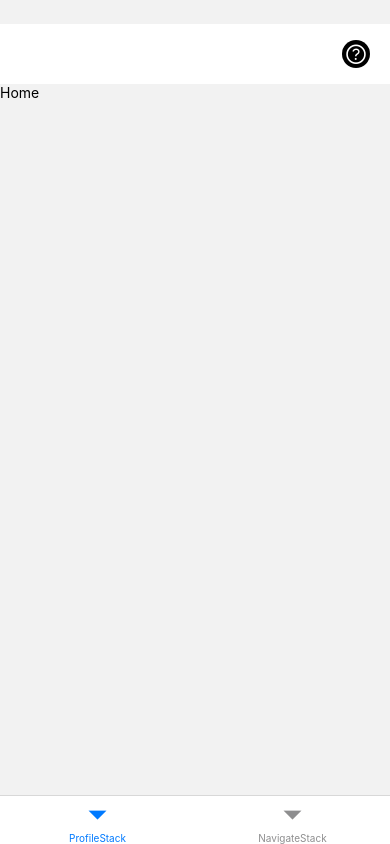
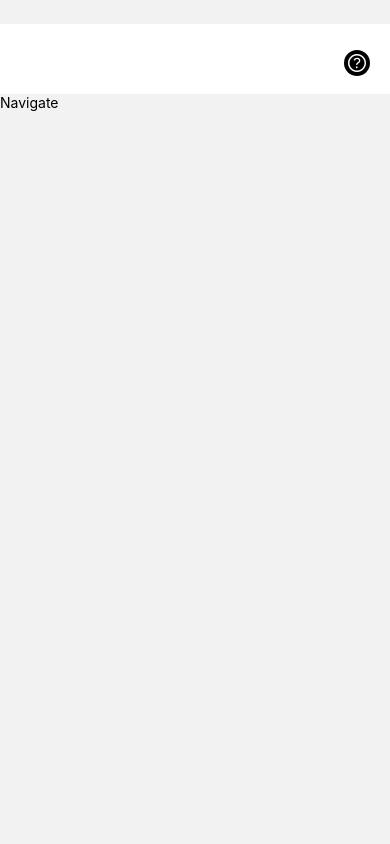
Before and after one commit to sirlucasm/app-acessibilidade, a React Native app: screen /Navigate in a window 390 px wide. Built offline with nearby package versions, Linux system fonts and the light colour scheme; grey boxes are pictures that could not be loaded.

Commit message:
fix: fixed routes structure and changed components structure
Signed-off-by: Lucas Matheus <lucasmatheus2021@gmail.com>

```diff
--- a/src/components/organisms/topHeader.tsx
+++ b/src/components/TopHeader/index.tsx
@@ -11,10 +11,11 @@ const Image = styled.Image`
 const QuestionBtn = styled.TouchableOpacity`
   background-color: ${BLACK};
   border-radius: 50px;
-  width: 28px;
-  height: 28px;
+  width: 26px;
+  height: 26px;
   justify-content: center;
   align-items: center;
+  top: 4px;
 `;
 
 const QuestionBtnArea = styled.View`
@@ -27,7 +28,7 @@ const Div = styled.View`
   justify-content: space-between;
   padding: 0 20px;
   background-color: #fff;
-  height: 60px;
+  height: 70px;
   align-items: center;
 `;
 
@@ -40,8 +41,8 @@ export const TopHeader = () => {
         resizeMode="contain"
       />
       <QuestionBtnArea>
-        <QuestionBtn>
-          <Ionicons name="help-circle-outline" size={26} color={WHITE} />
+        <QuestionBtn activeOpacity={.7}>
+          <Ionicons name="help-circle-outline" size={24} color={WHITE} />
         </QuestionBtn>
       </QuestionBtnArea>
       <StatusBar backgroundColor={WHITE} style='dark' />
--- a/src/components/organisms/header.tsx
+++ b/src/components/header.tsx
@@ -1,4 +1,4 @@
-import { Container } from "../atoms/container"
+import { Container } from "../styles/container"
 
 export const Header = () => {
   return (
--- a/src/navigations/app/stack.tsx
+++ b/src/navigations/app/stack.tsx
@@ -2,28 +2,20 @@ import { createStackNavigator } from '@react-navigation/stack';
 
 import Profile from '../../screens/app/profile';
 import Navigate from '../../screens/app/navigate';
+import { AppTab } from './tab';
 
 const Stack = createStackNavigator();
 
-export const ProfileStack = () => {
+export const AppStack = () => {
   return (
     <Stack.Navigator
+      initialRouteName='TabStack'
       screenOptions={{
         headerShown: false
       }}
     >
+      <Stack.Screen name="TabStack" component={AppTab} />
       <Stack.Screen name="Profile" component={Profile} />
-    </Stack.Navigator>
-  )
-}
-
-export const NavigateStack = () => {
-  return (
-    <Stack.Navigator
-      screenOptions={{
-        headerShown: false
-      }}
-    >
       <Stack.Screen name="Navigate" component={Navigate} />
     </Stack.Navigator>
   )
--- a/src/navigations/app/tab.tsx
+++ b/src/navigations/app/tab.tsx
@@ -1,5 +1,6 @@
 import { createBottomTabNavigator } from '@react-navigation/bottom-tabs';
-import { NavigateStack, ProfileStack } from './stack';
+import Navigate from '../../screens/app/navigate';
+import Profile from '../../screens/app/profile';
 
 const Tab = createBottomTabNavigator();
 
@@ -10,8 +11,8 @@ export const AppTab = () => {
         headerShown: false,
       }}
     >
-      <Tab.Screen name="ProfileStack" component={ProfileStack} />
-      <Tab.Screen name="NavigateStack" component={NavigateStack} />
+      <Tab.Screen name="ProfileTab" component={Profile} />
+      <Tab.Screen name="NavigateTab" component={Navigate} />
     </Tab.Navigator>
   );
 }
--- a/src/navigations/index.tsx
+++ b/src/navigations/index.tsx
@@ -1,12 +1,12 @@
 import { NavigationContainer } from "@react-navigation/native";
-import { AppTab } from "./app/tab";
+import { AppStack } from "./app/stack";
 import { AuthStack } from "./auth";
 
 const Navigation = () => {
   return (
     <NavigationContainer>
       {/* <AuthStack /> */}
-      <AppTab />
+      <AppStack />
     </NavigationContainer>
   )
 }
--- a/src/screens/app/navigate/index.tsx
+++ b/src/screens/app/navigate/index.tsx
@@ -1,10 +1,13 @@
 import { Text, View } from 'react-native';
+import { TopHeader } from '../../../components/TopHeader';
+import { Container } from '../../../styles/container';
 
 const Navigate = () => {
   return (
-    <View>
+    <Container>
+      <TopHeader />
       <Text>Navigate</Text>
-    </View>
+    </Container>
   )
 }
 
--- a/src/screens/app/profile/index.tsx
+++ b/src/screens/app/profile/index.tsx
@@ -1,6 +1,6 @@
 import { Text, View } from 'react-native';
-import { Container } from '../../../components/atoms/container';
-import { TopHeader } from '../../../components/organisms/topHeader';
+import { Container } from '../../../styles/container';
+import { TopHeader } from '../../../components/TopHeader';
 
 const Home = () => {
   return (
```
Also changed, not shown: src/styles/container.ts (renamed from src/components/atoms/container.tsx).
